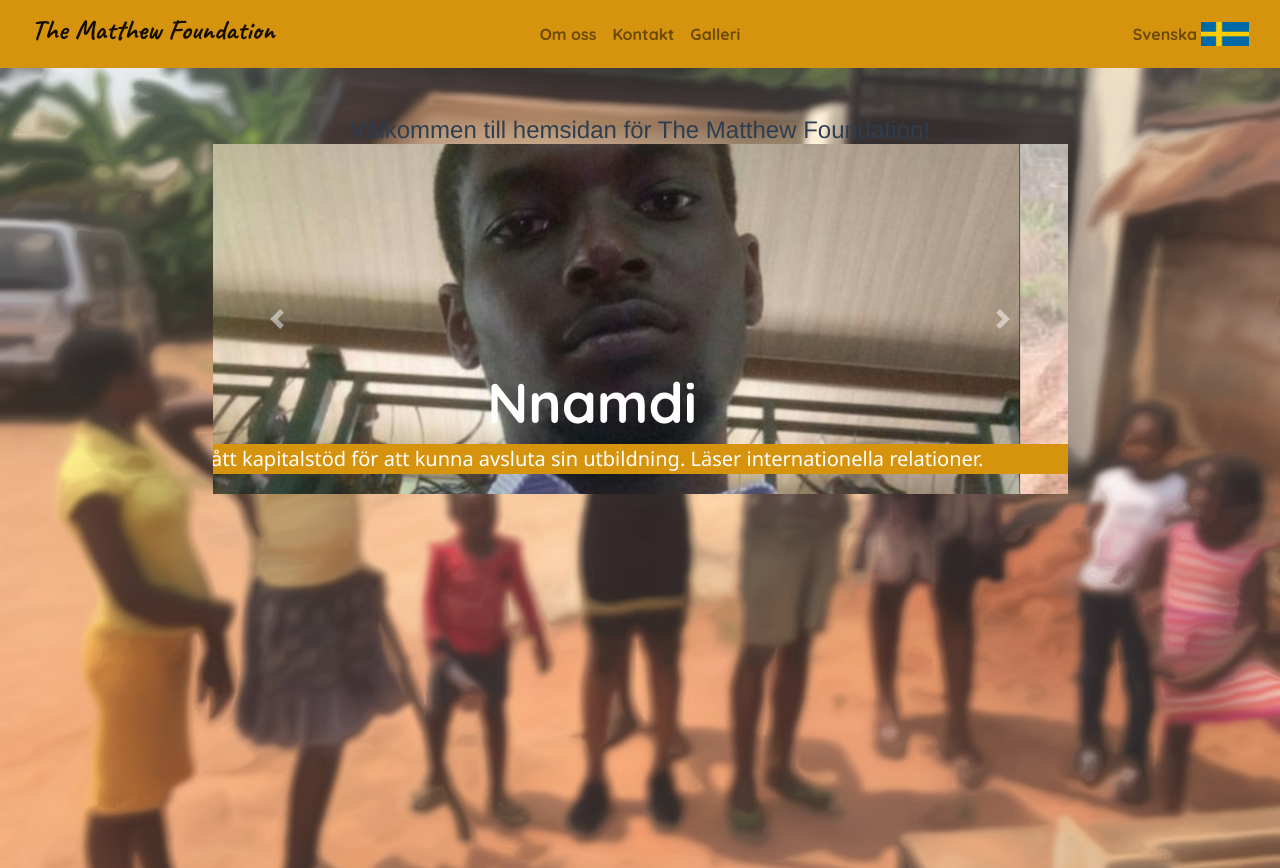
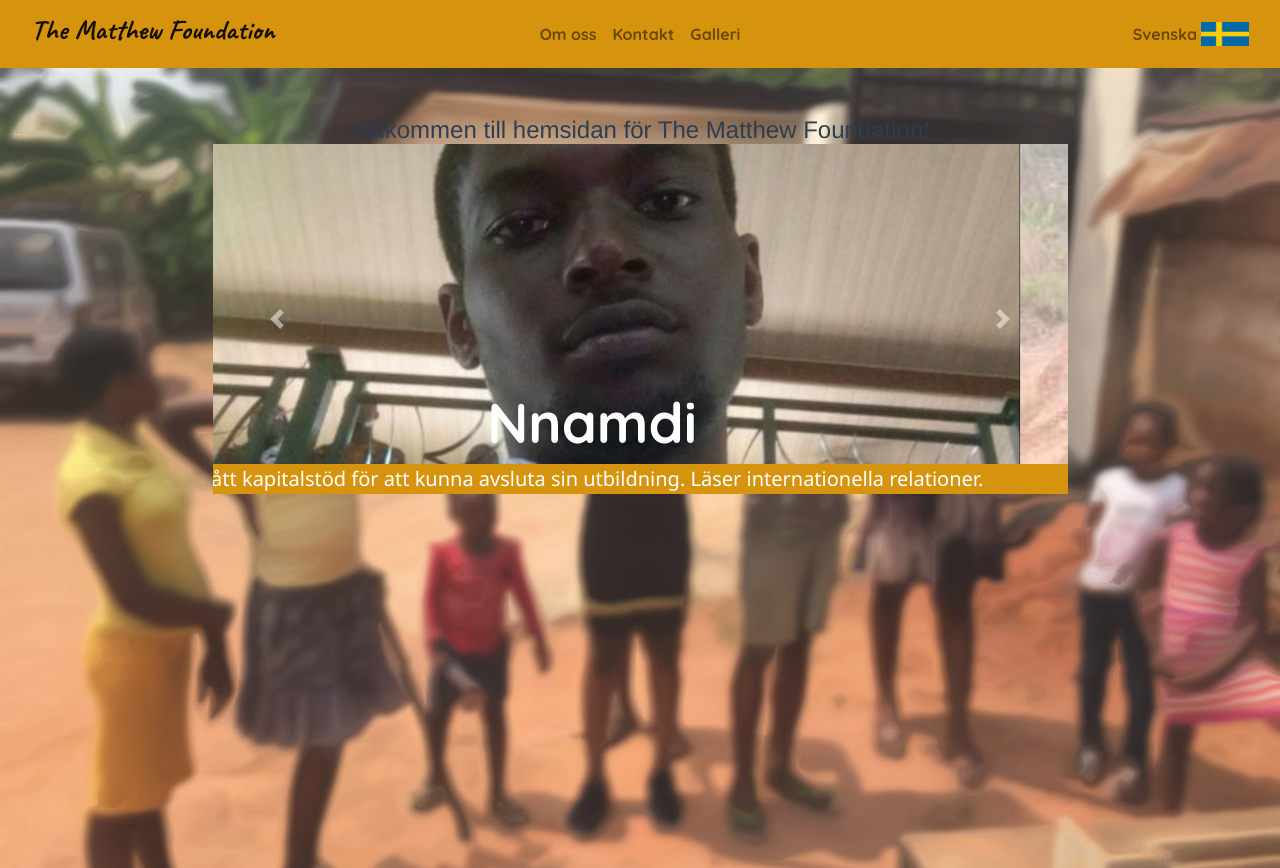
Before and after one commit to Carljohan-hornestam/the_matthew_foundation, a Vue app: page / in a window 1280 px wide. Built offline with nearby package versions, Linux system fonts and the light colour scheme.

Commit message:
bottom-fix i karusell
Co-Authored-By: carljohan-hornestam <carljohan-hornestam@users.noreply.github.com>

```diff
--- a/src/components/ImageCarousel.vue
+++ b/src/components/ImageCarousel.vue
@@ -80,6 +80,7 @@ h2 {
 .carousel-caption {
   left: 0 !important;
   right:0 !important;
+  bottom: 0 !important;
   padding-bottom: 0 !important;
 }
 
```
